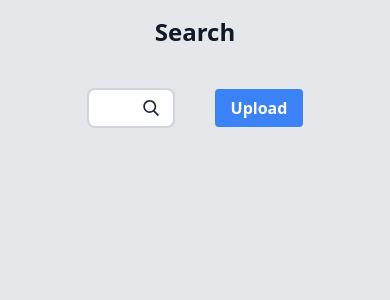
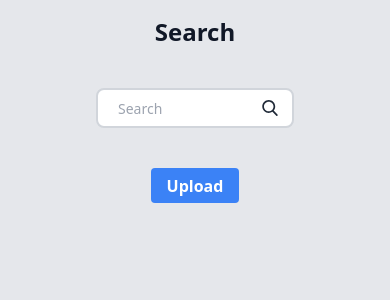
Before and after one commit to hritikb27/Search_Documents, a Next.js app in the folder frontend/: page / in a window 390 px wide. Shown: the top 300 px of the page. Built offline with nearby package versions, Linux system fonts and the light colour scheme.

Commit message:
responsive changes

```diff
--- a/frontend/components/Modal.tsx
+++ b/frontend/components/Modal.tsx
@@ -164,7 +164,7 @@ export default function Modal({ open, setOpen }: UploadFormProps) {
                                     <div className="flex justify-center mt-5 sm:mt-6">
                                         {!loading ? <button
                                             type="button"
-                                            className="inline-flex w-[40%] mx-auto justify-center items-center rounded-md bg-indigo-600 px-3 py-2 text-sm font-semibold text-white shadow-sm hover:bg-indigo-500 focus-visible:outline focus-visible:outline-2 focus-visible:outline-offset-2 focus-visible:outline-indigo-600"
+                                            className="inline-flex w-[60%] sm:w-[40%] mx-auto justify-center items-center rounded-md bg-indigo-600 px-3 py-2 text-sm font-semibold text-white shadow-sm hover:bg-indigo-500 focus-visible:outline focus-visible:outline-2 focus-visible:outline-offset-2 focus-visible:outline-indigo-600"
                                             onClick={handleSubmit}
                                         >
                                             Save Document
--- a/frontend/components/RenderDocs.tsx
+++ b/frontend/components/RenderDocs.tsx
@@ -8,7 +8,7 @@ type RenderDocsProps = {
 
 const RenderDocs = ({ docs, query }: RenderDocsProps) => {
     return (
-        <div className="w-[60%] divide-y">
+        <div className="w-full sm:w-[60%] divide-y">
             {docs.map((doc) => (
                 <div key={doc.id} className='text-black'>
                     <Highlighter
--- a/frontend/pages/_document.tsx
+++ b/frontend/pages/_document.tsx
@@ -6,7 +6,7 @@ export default function Document() {
       <Head>
         <title>Search Documents</title>
       </Head>
-      <body>
+      <body className='bg-[#e5e7eb]'>
         <Main />
         <NextScript />
       </body>
--- a/frontend/pages/index.tsx
+++ b/frontend/pages/index.tsx
@@ -25,11 +25,11 @@ export default function SearchText() {
   }
 
   return (
-    <div className='bg-gray-200 h-screen flex flex-col items-center justify-start px-24 pt-4 gap-8'>
+    <div className='bg-gray-200 overflow-y-auto h-screen flex flex-col items-center justify-start px-24 pt-4 gap-8'>
       <h2 className='text-2xl text-gray-900 font-bold'>Search</h2>
 
-      <div className='w-full justify-center items-center gap-10  flex'>
-        <form onSubmit={handleSubmit} className='pt-2 relative w-[50%] text-gray-600'>
+      <div className='w-full flex flex-col sm:flex-row justify-center items-center gap-10  flex'>
+        <form onSubmit={handleSubmit} className='pt-2 relative w-[100%] sm:w-[50%] text-gray-600'>
           <input
             className="border-2 border-gray-300 w-full bg-white h-10 px-5 pr-16 rounded-lg text-sm focus:outline-none"
             value={userInput}
@@ -56,7 +56,7 @@ export default function SearchText() {
             </svg>
           </button>
         </form>
-        <button onClick={()=>setOpenModal(true)} className="mt-2 bg-blue-500 hover:bg-blue-700 text-white font-bold flex h-[80%] items-center justify-self-center px-4 rounded">
+        <button onClick={()=>setOpenModal(true)} className="sm:mt-2 bg-blue-500 hover:bg-blue-700 text-white font-bold flex h-[35px] sm:h-[80%] items-center justify-self-center px-4 rounded">
           Upload
         </button>
       </div>
```
